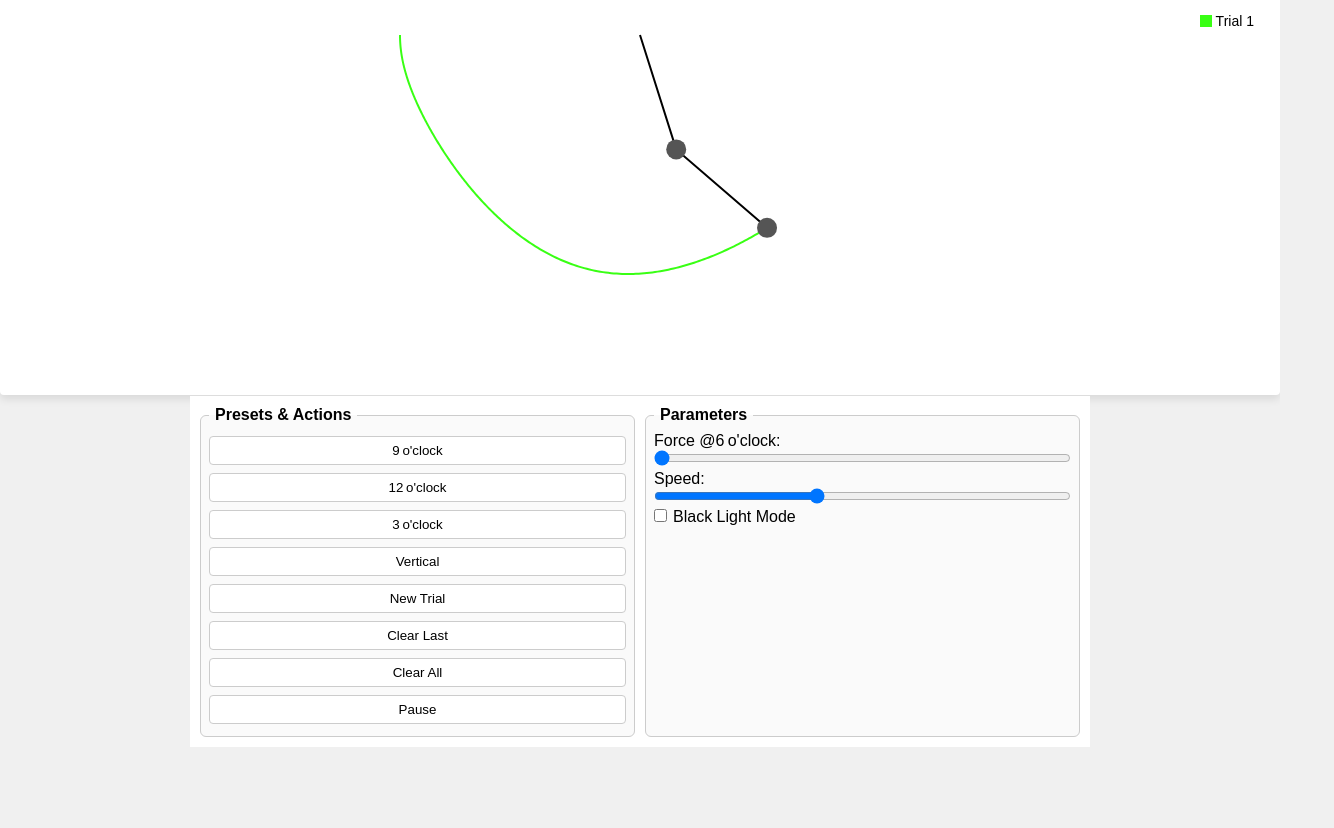
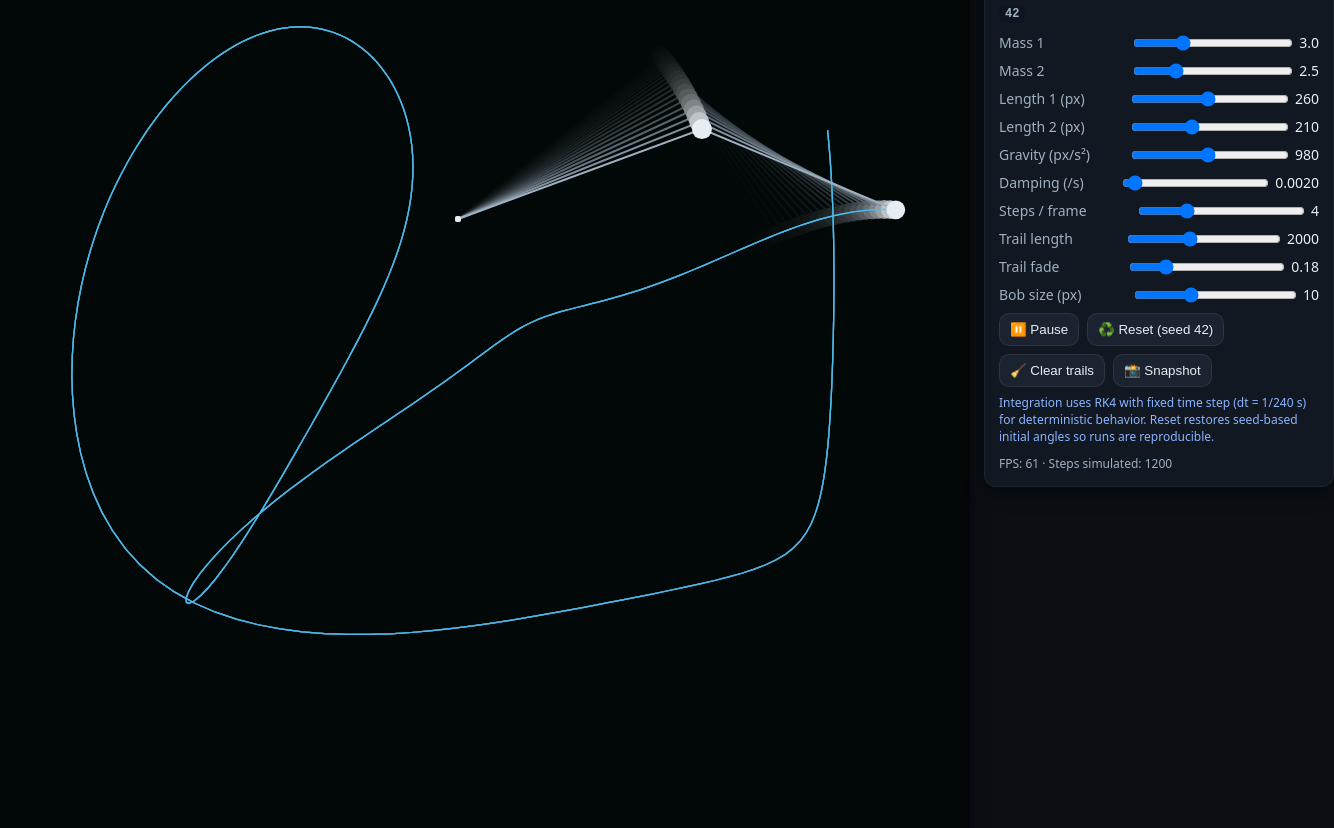
Before and after one commit to QualisArtifex1/DoublePendulum, a plain HTML site: page index.html in a window 1280 px wide. Shown: the part 53-881 px from the top of the page, 1334 px wide, since content can reach past the window. Before the commit the page ends 800 px from the top, so only its background shows below. Drawn offline with Linux system fonts and the light colour scheme.

Commit message:
Update index.html

```diff
--- a/index.html
+++ b/index.html
@@ -1,206 +1,318 @@
 <!DOCTYPE html>
 <html lang="en">
 <head>
-  <meta charset="UTF-8">
-  <meta name="viewport" content="width=device-width, initial-scale=1.0, maximum-scale=1.0, user-scalable=no" />
-  <title>Double Pendulum Simulator</title>
+<meta charset="utf-8" />
+<meta name="viewport" content="width=device-width, initial-scale=1" />
+<title>Double Pendulum — Deterministic (seed=42), 1024×1024</title>
 <style>
-    /* Reset and Layout */
-    * { margin: 0; padding: 0; box-sizing: border-box; }
-    html, body { width: 100%; height: 100%; overflow: hidden; }
-    body { display: flex; flex-direction: column; align-items: center; background: #f0f0f0; font-family: sans-serif; }
-    h2 { margin: 10px 0; }
-    #canvas-container { flex: 3; display: flex; align-items: center; justify-content: center; width: 100%; }
-    canvas { max-width: 100%; max-height: 100%; width: auto; height: 100%; background: #fff; border-radius: 4px; box-shadow: 0 4px 8px rgba(0,0,0,0.1); }
-    canvas { max-width: 100%; max-height: 100%; background: #fff; border-radius: 4px; box-shadow: 0 4px 8px rgba(0,0,0,0.1); }
-
-    /* Controls at bottom */
-    .controls { width: 100%; max-width: 900px; background: #fff; padding: 10px; display: grid; grid-template-columns: repeat(auto-fit, minmax(120px,1fr)); gap: 10px; border-top: 1px solid #ddd; }
-    fieldset { border: 1px solid #ccc; border-radius: 6px; padding: 8px; background: #fafafa; }
-    legend { padding: 0 6px; font-weight: bold; }
-
-    /* Buttons uniform */
-    .icon-button {
-      width: 100%;
-      padding: 6px;
-      margin: 4px 0;
-      border: 1px solid #ccc;
-      border-radius: 4px;
-      background: #fff;
-      text-align: center;
-      cursor: pointer;
-      transition: background-color 0.2s;
+  :root{
+    --bg:#0b0f14; --panel:#121822; --ink:#e6edf3; --muted:#9fb0c0;
   }
-    .icon-button.active {
-      background-color: #007bff;
-      color: #fff;
-      border-color: #0056b3;
-    }
-    .icon-button:hover { background: #e6e6e6; }
-
-    /* Sliders */
-    input[type=range] { width: 100%; }
-    input[type=checkbox] { margin-right: 6px; }
-
-    /* Legend box */
-    #legend { position: absolute; top: 60px; right: 20px; background: rgba(255,255,255,0.8); padding: 6px; border-radius: 4px; font-size: 14px; }
+  html,body{height:100%;margin:0;background:var(--bg);color:var(--ink);font:14px/1.4 system-ui,Segoe UI,Roboto,Arial,sans-serif}
+  .wrap{display:flex;gap:14px;align-items:flex-start;justify-content:center;padding:16px;}
+  canvas{background:#05070a;border-radius:12px;box-shadow:0 6px 18px rgba(0,0,0,.5)}
+  .panel{min-width:320px;max-width:420px;background:var(--panel);border:1px solid rgba(255,255,255,.05);border-radius:12px;padding:14px;box-shadow:0 6px 18px rgba(0,0,0,.5);position:sticky;top:16px}
+  .panel h1{font-size:16px;margin:0 0 10px 0}
+  .row{display:grid;grid-template-columns:1fr minmax(120px, 1.3fr) auto;gap:8px;align-items:center;margin:8px 0}
+  .row label{color:var(--muted)}
+  .row input[type=range]{width:100%}
+  .buttons{display:flex;flex-wrap:wrap;gap:8px;margin-top:8px}
+  button{background:#1c2330;color:var(--ink);border:1px solid rgba(255,255,255,.08);padding:8px 10px;border-radius:10px;cursor:pointer}
+  button:active{transform:translateY(1px)}
+  .meta{color:var(--muted);font-size:12px;margin-top:10px}
+  .hint{color:#89b4ff;font-size:12px;margin-top:8px}
+  .small{font-size:12px;color:var(--muted)}
+  code{background:#0f1520;padding:2px 6px;border-radius:6px}
 </style>
 </head>
 <body>
-  <h2>Double Pendulum Simulator</h2>
-  <div id="canvas-container">
-    <canvas id="canvas"></canvas>
-    <div id="legend"></div>
+  <div class="wrap">
+    <canvas id="pendulum" width="1024" height="1024" aria-label="Double pendulum visualization (1024×1024)"></canvas>
+
+    <div class="panel" role="group" aria-label="Controls">
+      <h1>Double Pendulum — <span class="small">deterministic with seed <code>42</code></span></h1>
+
+      <div class="row"><label for="m1">Mass 1</label>
+        <input id="m1" type="range" min="0.1" max="10" step="0.1" value="3.0">
+        <span id="m1v">3.0</span></div>
+
+      <div class="row"><label for="m2">Mass 2</label>
+        <input id="m2" type="range" min="0.1" max="10" step="0.1" value="2.5">
+        <span id="m2v">2.5</span></div>
+
+      <div class="row"><label for="l1">Length 1 (px)</label>
+        <input id="l1" type="range" min="50" max="480" step="1" value="260">
+        <span id="l1v">260</span></div>
+
+      <div class="row"><label for="l2">Length 2 (px)</label>
+        <input id="l2" type="range" min="50" max="480" step="1" value="210">
+        <span id="l2v">210</span></div>
+
+      <div class="row"><label for="grav">Gravity (px/s²)</label>
+        <input id="grav" type="range" min="10" max="2000" step="10" value="980">
+        <span id="gravv">980</span></div>
+
+      <div class="row"><label for="damp">Damping (/s)</label>
+        <input id="damp" type="range" min="0" max="0.05" step="0.001" value="0.002">
+        <span id="dampv">0.0020</span></div>
+
+      <div class="row"><label for="spf">Steps / frame</label>
+        <input id="spf" type="range" min="1" max="12" step="1" value="4">
+        <span id="spfv">4</span></div>
+
+      <div class="row"><label for="trail">Trail length</label>
+        <input id="trail" type="range" min="0" max="5000" step="50" value="2000">
+        <span id="trailv">2000</span></div>
+
+      <div class="row"><label for="alpha">Trail fade</label>
+        <input id="alpha" type="range" min="0.02" max="0.8" step="0.01" value="0.18">
+        <span id="alphav">0.18</span></div>
+
+      <div class="row"><label for="size">Bob size (px)</label>
+        <input id="size" type="range" min="4" max="22" step="1" value="10">
+        <span id="sizev">10</span></div>
+
+      <div class="buttons">
+        <button id="toggle">⏸️ Pause</button>
+        <button id="reset">♻️ Reset (seed 42)</button>
+        <button id="clear">🧹 Clear trails</button>
+        <button id="snap">📸 Snapshot</button>
       </div>
 
-  <div class="controls">
-    <fieldset>
-      <legend>Presets & Actions</legend>
-      <button class="icon-button" id="preset9">9 o'clock</button>
-      <button class="icon-button" id="preset12">12 o'clock</button>
-      <button class="icon-button" id="preset3">3 o'clock</button>
-      <button class="icon-button" id="setVertical">Vertical</button>
-      <button class="icon-button" id="newTrial">New Trial</button>
-      <button class="icon-button" id="clearLast">Clear Last</button>
-      <button class="icon-button" id="clearAll">Clear All</button>
-      <button class="icon-button" id="pauseResume">Pause</button>
-    </fieldset>
-    <fieldset>
-      <legend>Parameters</legend>
-      <label>Force @6 o'clock:<br><input id="forceSlider" type="range" min="0" max="1" step="0.01" value="0"></label>
-      <label>Speed:<br><input id="speedSlider" type="range" min="0.1" max="5" step="0.1" value="2"></label>
-      <label><input type="checkbox" id="blackLightToggle">Black Light Mode</label>
-    </fieldset>
+      <div class="hint">Integration uses RK4 with fixed time step (dt = 1/240 s) for deterministic behavior.
+        Reset restores seed-based initial angles so runs are reproducible.</div>
+      <div class="meta">FPS: <span id="fps">—</span> · Steps simulated: <span id="steps">0</span></div>
+    </div>
   </div>
 
 <script>
-    // Resize the canvas
-    const canvas = document.getElementById('canvas');
-    const ctx = canvas.getContext('2d');
-    function resizeCanvas() {
-      const rect = document.getElementById('canvas-container').getBoundingClientRect();
-      canvas.width = rect.width;
-      canvas.height = rect.height;
+// ——— Deterministic PRNG (mulberry32) ———
+function mulberry32(seed){
+  let t = seed >>> 0;
+  return function(){
+    t += 0x6D2B79F5;
+    let r = Math.imul(t ^ (t >>> 15), 1 | t);
+    r ^= r + Math.imul(r ^ (r >>> 7), 61 | r);
+    return ((r ^ (r >>> 14)) >>> 0) / 4294967296;
   }
-    window.addEventListener('resize', resizeCanvas);
-    resizeCanvas();
-
-    // Physics constants
-    const g = 9.81;
-    const m1 = 10, m2 = 10;
-    let l1, l2;
-
-    // State
-    let theta1, theta2, omega1, omega2;
-    let initialTheta1, initialTheta2;
-
-    // Traces
-    const neonColors = ['#39FF14','#FF073A','#FFFF3F','#0ABAB5','#FF00FF','#FF8000'];
-    let traces = [], currentTrace = null, colorIndex = 0;
-
-    // Controls
-    let timeScale = 2;
-    let force = 0;
-    let paused = false;
-    let blackLight = false;
-
-    // Legend update
-    function updateLegend() {
-      const legend = document.getElementById('legend'); legend.innerHTML = '';
-      traces.forEach((t,i)=>{
-        const div = document.createElement('div');
-        div.style.display='flex';div.style.alignItems='center';div.style.gap='4px';
-        const sw = document.createElement('span');
-        sw.style.width='12px';sw.style.height='12px';sw.style.backgroundColor=t.color;sw.style.display='inline-block';
-        div.appendChild(sw);
-        div.appendChild(document.createTextNode(`Trial ${i+1}`));
-        legend.appendChild(div);
-      });
 }
 
-    // Initialize state
-    function initState() {
-      theta1 = -Math.PI/2; theta2 = -Math.PI/2;
-      omega1 = 0; omega2 = 0;
-      initialTheta1 = theta1; initialTheta2 = theta2;
-      traces = []; currentTrace = null; colorIndex = 0;
-      updateLegend();
-    }
-    initState();
+// Global constants
+const SEED = 42;          // fixed seed for reproducibility
+const DT = 1/240;         // fixed simulation step (seconds)
 
-    // UI listeners
-    document.getElementById('speedSlider').addEventListener('input', e=> timeScale=parseFloat(e.target.value));
-    document.getElementById('forceSlider').addEventListener('input', e=> force=parseFloat(e.target.value));
-    document.getElementById('pauseResume').addEventListener('click', e=>{
-      paused = !paused; e.target.textContent = paused ? 'Resume':'Pause';
-    });
-    document.getElementById('blackLightToggle').addEventListener('change', e=>{
-      blackLight = e.target.checked;
-      canvas.style.background = blackLight ? '#000' : '#fff';
-    });
+// Canvas setup
+const canvas = document.getElementById('pendulum');
+const ctx = canvas.getContext('2d');
+const W = canvas.width, H = canvas.height;
+const origin = { x: W/2, y: H/4 }; // anchor point a quarter from top
 
-    document.getElementById('newTrial').addEventListener('click', ()=>{
-      theta1 = initialTheta1 + (Math.random()*2-1)*0.005;
-      theta2 = initialTheta2 + (Math.random()*2-1)*0.005;
-      omega1=omega2=0;
-      const color = neonColors[colorIndex%neonColors.length]; colorIndex++;
-      currentTrace={points:[],color}; traces.push(currentTrace); updateLegend();
-    });
-    document.getElementById('clearLast').addEventListener('click', ()=>{traces.pop(); currentTrace=traces[traces.length-1]||null; updateLegend();});
-    document.getElementById('clearAll').addEventListener('click', ()=>{initState();});
-    ['9','12','3'].forEach(k=> document.getElementById('preset'+k).addEventListener('click', ()=>{
-      initialTheta1=initialTheta2={'9':-Math.PI/2,'12':Math.PI,'3':Math.PI/2}[k];
-      ['preset9','preset12','preset3'].forEach(id=> document.getElementById(id).classList.toggle('active',id==='preset'+k));
-    }));
-    document.getElementById('setVertical').addEventListener('click', ()=>{theta1=theta2=0;omega1=omega2=0; drawPendulum();});
-
-    // Physics update
-    function physics(dt) {
-      l1 = canvas.height * 0.3; l2 = canvas.height * 0.3;
-      const num1 = -g*(2*m1+m2)*Math.sin(theta1)
-                 - m2*g*Math.sin(theta1-2*theta2)
-                 - 2*Math.sin(theta1-theta2)*m2*(omega2*omega2*l2+omega1*omega1*l1*Math.cos(theta1-theta2));
-      const den1 = l1*(2*m1+m2 - m2*Math.cos(2*(theta1-theta2)));
-      const a1 = num1/den1;
-      const num2 = 2*Math.sin(theta1-theta2)*(omega1*omega1*l1*(m1+m2)
-                 + g*(m1+m2)*Math.cos(theta1)
-                 + omega2*omega2*l2*m2*Math.cos(theta1-theta2));
-      const den2 = l2*(2*m1+m2 - m2*Math.cos(2*(theta1-theta2)));
-      const a2 = num2/den2;
-      omega1 += a1*dt; omega2 += a2*dt;
-      if(Math.abs(theta2)<0.05) omega2 += Math.sign(omega2)*force;
-      theta1 += omega1*dt; theta2 += omega2*dt;
+// UI helpers
+function bindRange(id, fmt=(v)=>v){
+  const el = document.getElementById(id);
+  const out = document.getElementById(id+"v");
+  const write = ()=> out.textContent = fmt(Number(el.value));
+  el.addEventListener('input', write); write();
+  return el;
 }
 
-    // Draw functions
-    function drawTraces() {
-      traces.forEach(trace=>{
-        const pts = trace.points;
-        if(pts.length<2) return;
-        ctx.beginPath(); ctx.strokeStyle=trace.color; ctx.lineWidth=2;
-        ctx.moveTo(pts[0].x,pts[0].y); for(let i=1;i<pts.length;i++) ctx.lineTo(pts[i].x,pts[i].y);
-        ctx.stroke();
-      });
+const m1El = bindRange('m1', v=>v.toFixed(1));
+const m2El = bindRange('m2', v=>v.toFixed(1));
+const l1El = bindRange('l1');
+const l2El = bindRange('l2');
+const gEl  = bindRange('grav');
+const dEl  = bindRange('damp', v=>v.toFixed(4));
+const spfEl= bindRange('spf');
+const trailEl = bindRange('trail');
+const alphaEl = bindRange('alpha', v=>v.toFixed(2));
+const sizeEl = bindRange('size');
+
+const fpsEl = document.getElementById('fps');
+const stepsEl = document.getElementById('steps');
+
+// Buttons
+const toggleBtn = document.getElementById('toggle');
+const resetBtn = document.getElementById('reset');
+const clearBtn = document.getElementById('clear');
+const snapBtn = document.getElementById('snap');
+
+// Simulation state
+let a1, a2, w1, w2; // angles and angular velocities
+let trail = [];     // trail of bob2 positions
+let playing = true;
+let stepCount = 0;
+
+function seededInitialState(){
+  const rng = mulberry32(SEED);
+  // Base angles around 3/4 pi and 1/2 pi, add tiny deterministic jitter
+  const base1 = Math.PI * 0.75;
+  const base2 = Math.PI * 0.35;
+  const jitter = (rng()*2-1) * 0.03; // ±0.03 rad
+  const jitter2 = (rng()*2-1) * 0.03;
+  a1 = base1 + jitter;
+  a2 = base2 + jitter2;
+  w1 = 0; w2 = 0;
+  trail = [];
 }
 
-    function drawPendulum() {
-      const oX = canvas.width/2, oY = canvas.height*0.1;
-      const x1 = oX + l1*Math.sin(theta1), y1 = oY + l1*Math.cos(theta1);
-      const x2 = x1 + l2*Math.sin(theta2), y2 = y1 + l2*Math.cos(theta2);
-      if(currentTrace) currentTrace.points.push({x:x2,y:y2});
-      ctx.clearRect(0,0,canvas.width,canvas.height);
-      drawTraces();
-      ctx.beginPath(); ctx.strokeStyle='#000'; ctx.lineWidth=2; ctx.moveTo(oX,oY); ctx.lineTo(x1,y1); ctx.lineTo(x2,y2); ctx.stroke();
-      ctx.fillStyle=blackLight?'#000':'#555'; ctx.beginPath(); ctx.arc(x1,y1,10,0,Math.PI*2); ctx.fill(); ctx.beginPath(); ctx.arc(x2,y2,10,0,Math.PI*2); ctx.fill();
+function reset(){
+  seededInitialState();
+  stepCount = 0;
+  clearCanvasHard();
+}
+
+function clearCanvasHard(){
+  // Hard clear (also clears trails)
+  ctx.fillStyle = '#05070a';
+  ctx.fillRect(0,0,W,H);
+  // Draw anchor crosshair subtly
+  ctx.save();
+  ctx.globalAlpha = 0.25;
+  ctx.strokeStyle = '#0f1724';
+  ctx.beginPath();
+  ctx.moveTo(origin.x-12, origin.y); ctx.lineTo(origin.x+12, origin.y);
+  ctx.moveTo(origin.x, origin.y-12); ctx.lineTo(origin.x, origin.y+12);
+  ctx.stroke();
+  ctx.restore();
+}
+
+function physicsDerivatives(state){
+  // state = [a1, a2, w1, w2]
+  const [A1, A2, W1, W2] = state;
+  const m1 = Number(m1El.value), m2 = Number(m2El.value);
+  const L1 = Number(l1El.value), L2 = Number(l2El.value);
+  const g  = Number(gEl.value);
+
+  const dA = A1 - A2;
+  const sin_dA = Math.sin(dA), cos_dA = Math.cos(dA);
+  const denom = 2*m1 + m2 - m2 * Math.cos(2*A1 - 2*A2);
+
+  const a1acc = (
+    -g*(2*m1+m2)*Math.sin(A1)
+    - m2*g*Math.sin(A1 - 2*A2)
+    - 2*sin_dA*m2*(W2*W2*L2 + W1*W1*L1*cos_dA)
+  ) / (L1*denom);
+
+  const a2acc = (
+    2*sin_dA * (
+      W1*W1*L1*(m1+m2) + g*(m1+m2)*Math.cos(A1) + W2*W2*L2*m2*cos_dA
+    )
+  ) / (L2*denom);
+
+  return [W1, W2, a1acc, a2acc];
+}
+
+// RK4 integrator for deterministic, stable stepping
+function rk4Step(state, dt){
+  const k1 = physicsDerivatives(state);
+  const s2 = state.map((v,i)=> v + 0.5*dt*k1[i]);
+  const k2 = physicsDerivatives(s2);
+  const s3 = state.map((v,i)=> v + 0.5*dt*k2[i]);
+  const k3 = physicsDerivatives(s3);
+  const s4 = state.map((v,i)=> v + dt*k3[i]);
+  const k4 = physicsDerivatives(s4);
+  return state.map((v,i)=> v + dt*(k1[i] + 2*k2[i] + 2*k3[i] + k4[i])/6);
+}
+
+function stepOnce(){
+  const damp = Number(dEl.value); // per-second damping on velocities
+  let state = [a1,a2,w1,w2];
+  state = rk4Step(state, DT);
+  // exponential damping per second
+  const factor = Math.max(0, 1 - damp*DT);
+  state[2] *= factor; state[3] *= factor;
+  [a1,a2,w1,w2] = state;
+  stepCount++;
+}
+
+function updateTrail(x,y){
+  const maxLen = Number(trailEl.value)|0;
+  trail.push({x,y});
+  if(trail.length>maxLen) trail.shift();
+}
+
+function draw(){
+  // Faded clear for motion trails
+  ctx.fillStyle = `rgba(5,7,10,${Number(alphaEl.value)})`;
+  ctx.fillRect(0,0,W,H);
+
+  const L1 = Number(l1El.value), L2 = Number(l2El.value);
+  const m1 = Number(m1El.value), m2 = Number(m2El.value);
+  const r  = Number(sizeEl.value);
+
+  // Positions
+  const x1 = origin.x + L1*Math.sin(a1);
+  const y1 = origin.y + L1*Math.cos(a1);
+  const x2 = x1 + L2*Math.sin(a2);
+  const y2 = y1 + L2*Math.cos(a2);
+
+  updateTrail(x2,y2);
+
+  // Draw trail (bob2)
+  if(trail.length>1){
+    ctx.beginPath();
+    ctx.moveTo(trail[0].x, trail[0].y);
+    for(let i=1;i<trail.length;i++) ctx.lineTo(trail[i].x, trail[i].y);
+    ctx.strokeStyle = '#4fc3f7';
+    ctx.lineWidth = 1.25;
+    ctx.globalAlpha = 0.8;
+    ctx.stroke();
+    ctx.globalAlpha = 1;
+  }
+
+  // Rods
+  ctx.strokeStyle = '#9fb0c0';
+  ctx.lineWidth = 2.0;
+  ctx.beginPath();
+  ctx.moveTo(origin.x, origin.y);
+  ctx.lineTo(x1,y1);
+  ctx.lineTo(x2,y2);
+  ctx.stroke();
+
+  // Bobs
+  ctx.fillStyle = '#e6edf3';
+  ctx.beginPath(); ctx.arc(x1,y1, r*Math.cbrt(m1/3), 0, Math.PI*2); ctx.fill();
+  ctx.beginPath(); ctx.arc(x2,y2, r*Math.cbrt(m2/3), 0, Math.PI*2); ctx.fill();
+
+  // Anchor
+  ctx.beginPath(); ctx.arc(origin.x,origin.y, 3, 0, Math.PI*2); ctx.fill();
 }
 
 // Animation loop
-    let lastTime = 0;
-    function animate(ts) { if(!paused) { const dt = ((ts-lastTime)/1000)*timeScale; physics(dt); drawPendulum(); } lastTime = ts; requestAnimationFrame(animate); }
+let lastFpsT=performance.now(), frames=0;
+function loop(){
+  if(playing){
+    const stepsPerFrame = Number(spfEl.value)|0;
+    for(let i=0;i<stepsPerFrame;i++) stepOnce();
+    draw();
+    stepsEl.textContent = stepCount.toString();
+  }
+  frames++;
+  const now = performance.now();
+  if(now-lastFpsT>1000){ fpsEl.textContent = frames.toString(); frames=0; lastFpsT=now; }
+  requestAnimationFrame(loop);
+}
 
-    // Start simulation
-    document.getElementById('newTrial').click();
-    animate(0);
+// Button handlers
+
+toggleBtn.addEventListener('click',()=>{
+  playing = !playing;
+  toggleBtn.textContent = playing ? '⏸️ Pause' : '▶️ Play';
+});
+
+resetBtn.addEventListener('click',()=>{ reset(); });
+clearBtn.addEventListener('click',()=>{ clearCanvasHard(); trail=[]; });
+
+snapBtn.addEventListener('click',()=>{
+  const url = canvas.toDataURL('image/png');
+  const a = document.createElement('a');
+  a.href = url; a.download = 'double_pendulum_seed42.png'; a.click();
+});
+
+// Initialize and start
+clearCanvasHard();
+reset();
+requestAnimationFrame(loop);
 </script>
 </body>
 </html>
```
Lines whose indentation alone changed are shown as unchanged.
